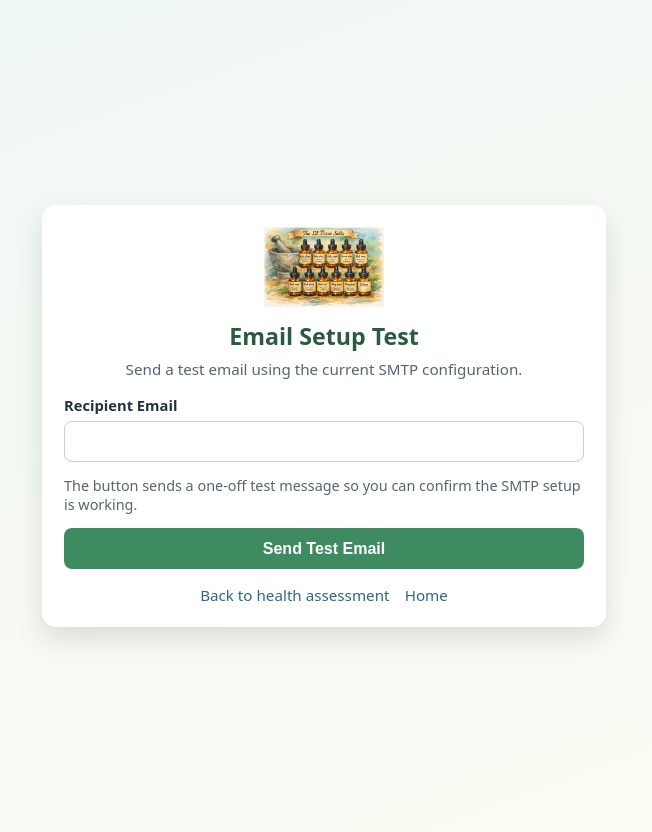
After one commit to amitsept1976/bara-kshaar, a Flask app: template templates/email.html in a window 1280 px wide. The commit adds this page. Shown: the whole page, without its empty margins (316-968 px from the left). Run offline with Flask 3, Linux system fonts and the light colour scheme; the template is opened without the code that fills it, so the values that code supplies are empty.

Commit message:
emailhtml

```diff
--- a/app.py
+++ b/app.py
@@ -382,6 +382,45 @@ def _register_routes(app: Flask) -> None:
         session.clear()
         flash("You have been logged out.", "success")
         return redirect(url_for("index"))
+
+    @app.route("/email-test", methods=["GET", "POST"])
+    def email_test():
+        """Render a simple page to send a test email using current SMTP settings."""
+        current_user = _get_current_user()
+        if not current_user:
+            flash("Please log in to test email delivery.", "error")
+            return redirect(url_for("login"))
+
+        recipient = current_user.email.strip().lower()
+
+        if request.method == "POST":
+            recipient = request.form.get("recipient", "").strip().lower() or recipient
+            if not recipient:
+                flash("Recipient email is required.", "error")
+                return render_template(
+                    "email.html",
+                    current_user=current_user,
+                    recipient_email=recipient,
+                ), 400
+
+            subject = "Bara-Kshaar SMTP test email"
+            body = (
+                "This is a test email from Bara-Kshaar.\n\n"
+                f"Sent at (UTC): {datetime.utcnow().isoformat(timespec='seconds')}\n"
+                f"Initiated by user: {current_user.username} ({current_user.email})"
+            )
+
+            sent = _send_email(subject, body, [recipient])
+            if sent:
+                flash(f"Test email sent to {recipient}.", "success")
+            else:
+                flash("SMTP send failed. Check Render mail settings and application logs.", "error")
+
+        return render_template(
+            "email.html",
+            current_user=current_user,
+            recipient_email=recipient,
+        )
 
     @app.route("/health-assessment", methods=["GET", "POST"])
     def health_assessment():
--- a/seeds.py
+++ b/seeds.py
@@ -102,15 +102,15 @@ REMEDY_SEEDS = [
 ("Contraction of joints","Calc Flor (Calcium Floride) "),
 ("Convalescent","Ferrum Phos (Ferrum Phosphoricum)"),
 ("Corneal ulceration","Calc Flor (Calcium Floride) "),
-("Cough - Coming at night due to itching "," Kali Phos (Potassium Phosphate)"),
-("Cough - Due to air in the room, swallowing something, physical exertion, walking, eating sour food, internal heat "," Nat Mur (Natrum Muriaticum)"),
-("Cough - Due to drinking hot drinks "," Nat Mur (Natrum Muriaticum)"),
-("Cough - More in the evening ","Kali Mur (Potassium Muriaticum)"),
-("Cough - More in the morning "," Kali Phos (Potassium Phosphate)"),
-("Cough - More in warm room "," Kali Phos (Potassium Phosphate)"),
-("Cough - Need open air to feel better "," Kali Phos (Potassium Phosphate)"),
-("Cough - Severe, mild, and recurring "," Ferrum Phos (Ferrum Phosphoricum), Kali Mur (Potassium Muriaticum) "),
-("Cough - While sitting straight "," Nat Mur (Natrum Muriaticum)"),
+("Cough: oming at night due to itching "," Kali Phos (Potassium Phosphate)"),
+("Cough: Due to air in the room, swallowing something, physical exertion, walking, eating sour food, internal heat "," Nat Mur (Natrum Muriaticum)"),
+("Cough: Due to drinking hot drinks "," Nat Mur (Natrum Muriaticum)"),
+("Cough: More in the evening ","Kali Mur (Potassium Muriaticum)"),
+("Cough: More in the morning "," Kali Phos (Potassium Phosphate)"),
+("Cough: More in warm room "," Kali Phos (Potassium Phosphate)"),
+("Cough: Need open air to feel better "," Kali Phos (Potassium Phosphate)"),
+("Cough: Severe, mild, and recurring "," Ferrum Phos (Ferrum Phosphoricum), Kali Mur (Potassium Muriaticum) "),
+("Cough: While sitting straight "," Nat Mur (Natrum Muriaticum)"),
 ("Cough becomes lighter "," Ferrum Phos (Ferrum Phosphoricum), Nat Mur (Natrum Muriaticum)"),
 ("Cough caused by bending the neck and touching the throat (glands) "," Ferrum Phos (Ferrum Phosphoricum)"),
 ("Cough coming again and again "," Nat Mur (Natrum Muriaticum), Ferrum Phos (Ferrum Phosphoricum), Mag Phos (Magnesium Phosphate), Kali Mur (Potassium Muriaticum), Kali Phos (Potassium Phosphate)"),
@@ -131,7 +131,6 @@ REMEDY_SEEDS = [
 ("Crave milk","Calc Phos (Calcium Phosphate)"),
 ("Craves bacon and smoked meat such as salami – a calc phos keynote","Calc Phos (Calcium Phosphate)"),
 ("Craves cigarettes tobacco","Calc Phos (Calcium Phosphate)"),
-("Crooked","Calc Flor (Calcium Floride) "),
 ("Cry in bed by themselves","Nat Mur (Natrum Muriaticum)"),
 ("Curvature of the spine","Calc Flor (Calcium Floride) "),
 ("Cuts and wounds that won’t heal","Calc Sulph (Calcium Sulphate)"),
@@ -318,7 +317,6 @@ REMEDY_SEEDS = [
 ("loss of confidence and they go into chronic depression","Nat Sulph (Sodium Sulphate)"),
 ("Loss of fluids – since bleeding","Nat Phos (Sodium Phosphate)"),
 ("loss of vitality – think of Ferrum Phos","Ferrum Phos (Ferrum Phosphoricum)"),
-("love to travel","Calc Phos (Calcium Phosphate)"),
 ("low birth weight","Calc Phos (Calcium Phosphate)"),
 ("Low blood pressure – poor circulation","Ferrum Phos (Ferrum Phosphoricum)"),
 ("Low blood sugar & hypoglycemic problems Skin: Hives","Nat Phos (Sodium Phosphate)"),
--- /dev/null
+++ b/templates/email.html
@@ -0,0 +1,156 @@
+<!doctype html>
+<html lang="en">
+<head>
+  <meta charset="utf-8">
+  <meta name="viewport" content="width=device-width, initial-scale=1">
+  <title>Email Test</title>
+  <style>
+    body {
+      font-family: system-ui, sans-serif;
+      margin: 0;
+      min-height: 100vh;
+      background: linear-gradient(160deg, #eef7f3, #fefcf5);
+      display: grid;
+      place-items: center;
+      padding: 1rem;
+    }
+    .page {
+      width: 100%;
+      max-width: 520px;
+      background: #fff;
+      border-radius: 14px;
+      box-shadow: 0 12px 28px rgba(0, 0, 0, 0.12);
+      padding: 1.4rem;
+    }
+    .header {
+      text-align: center;
+      margin-bottom: 1rem;
+    }
+    .header img {
+      width: 120px;
+      height: auto;
+      display: inline-block;
+      margin-bottom: 0.5rem;
+    }
+    h1 {
+      margin: 0;
+      color: #2a5b3e;
+      font-size: 1.45rem;
+    }
+    .subtitle {
+      color: #56656f;
+      font-size: 0.95rem;
+      margin: 0.45rem 0 0;
+    }
+    form {
+      display: grid;
+      gap: 0.9rem;
+    }
+    label {
+      display: grid;
+      gap: 0.35rem;
+      color: #1f3340;
+      font-weight: 600;
+      font-size: 0.92rem;
+    }
+    input {
+      border: 1px solid #bfd2df;
+      border-radius: 8px;
+      padding: 0.65rem 0.75rem;
+      font-size: 1rem;
+    }
+    input:focus {
+      outline: none;
+      border-color: #3f8b61;
+      box-shadow: 0 0 0 3px rgba(63, 139, 97, 0.1);
+    }
+    button {
+      border: none;
+      background: #3f8b61;
+      color: #fff;
+      font-weight: 700;
+      border-radius: 8px;
+      padding: 0.7rem 0.9rem;
+      cursor: pointer;
+      font-size: 1rem;
+    }
+    button:hover {
+      background: #2d6447;
+    }
+    .hint {
+      margin: 0;
+      color: #56656f;
+      font-size: 0.9rem;
+    }
+    .links {
+      margin-top: 1rem;
+      text-align: center;
+      font-size: 0.95rem;
+    }
+    .links a {
+      color: #2e6786;
+      text-decoration: none;
+      margin: 0 0.35rem;
+    }
+    .links a:hover {
+      text-decoration: underline;
+    }
+    .flash-list {
+      list-style: none;
+      padding: 0;
+      margin: 0 0 1rem;
+    }
+    .flash {
+      padding: 0.65rem 0.8rem;
+      border-radius: 8px;
+      margin-bottom: 0.5rem;
+      font-size: 0.92rem;
+    }
+    .flash.success {
+      background: #e8f7ec;
+      border: 1px solid #8dd6a3;
+      color: #1e6d39;
+    }
+    .flash.error {
+      background: #fdeaea;
+      border: 1px solid #f0aaaa;
+      color: #8d2727;
+    }
+  </style>
+</head>
+<body>
+  <main class="page">
+    <div class="header">
+      <img src="{{ url_for('static', filename='12_tsalts.png') }}" alt="12 Tissue Salts">
+      <h1>Email Setup Test</h1>
+      <p class="subtitle">Send a test email using the current SMTP configuration.</p>
+    </div>
+
+    {% with messages = get_flashed_messages(with_categories=true) %}
+      {% if messages %}
+        <ul class="flash-list">
+          {% for category, message in messages %}
+            <li class="flash {{ category }}">{{ message }}</li>
+          {% endfor %}
+        </ul>
+      {% endif %}
+    {% endwith %}
+
+    <form method="post" action="{{ url_for('email_test') }}">
+      <label for="recipient">
+        Recipient Email
+        <input type="email" id="recipient" name="recipient" value="{{ recipient_email }}" required>
+      </label>
+
+      <p class="hint">The button sends a one-off test message so you can confirm the SMTP setup is working.</p>
+
+      <button type="submit">Send Test Email</button>
+    </form>
+
+    <div class="links">
+      <a href="{{ url_for('health_assessment') }}">Back to health assessment</a>
+      <a href="{{ url_for('index') }}">Home</a>
+    </div>
+  </main>
+</body>
+</html>
```
Also changed, not shown: templates/health_assessment.html (+17 -0 lines).
